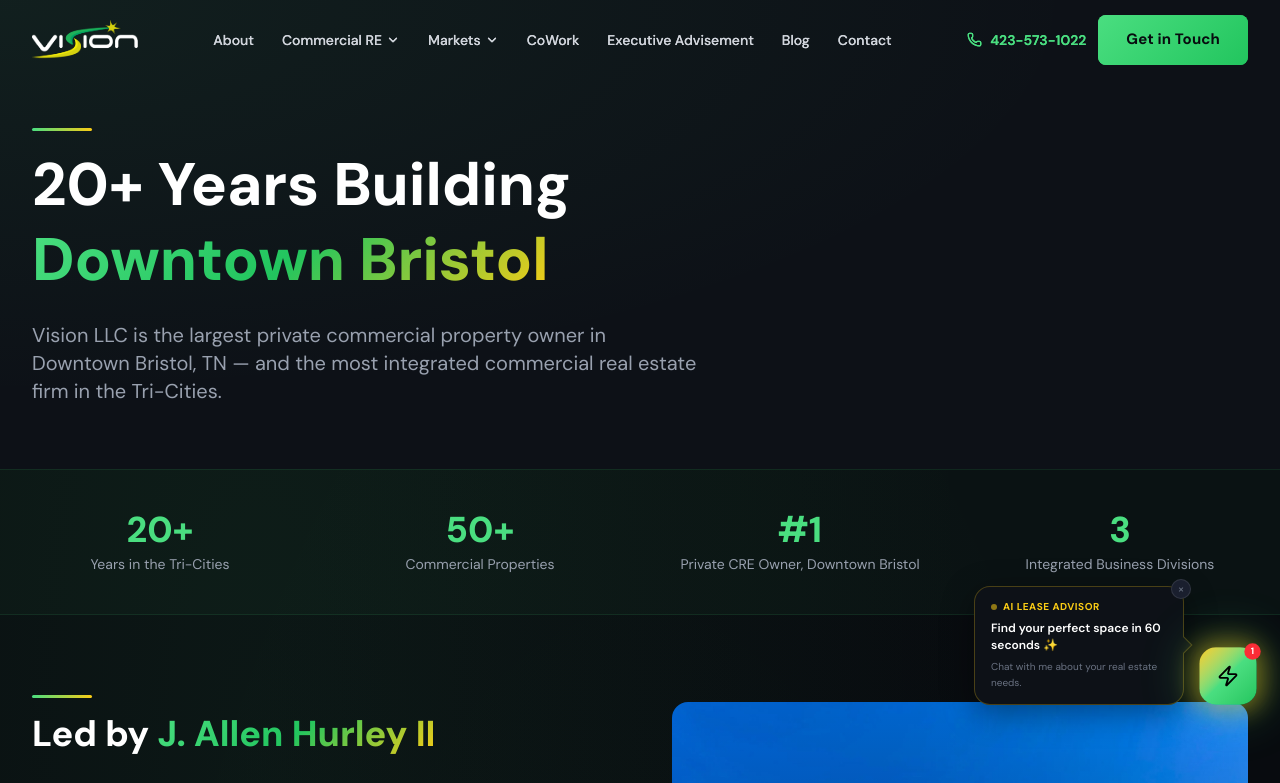
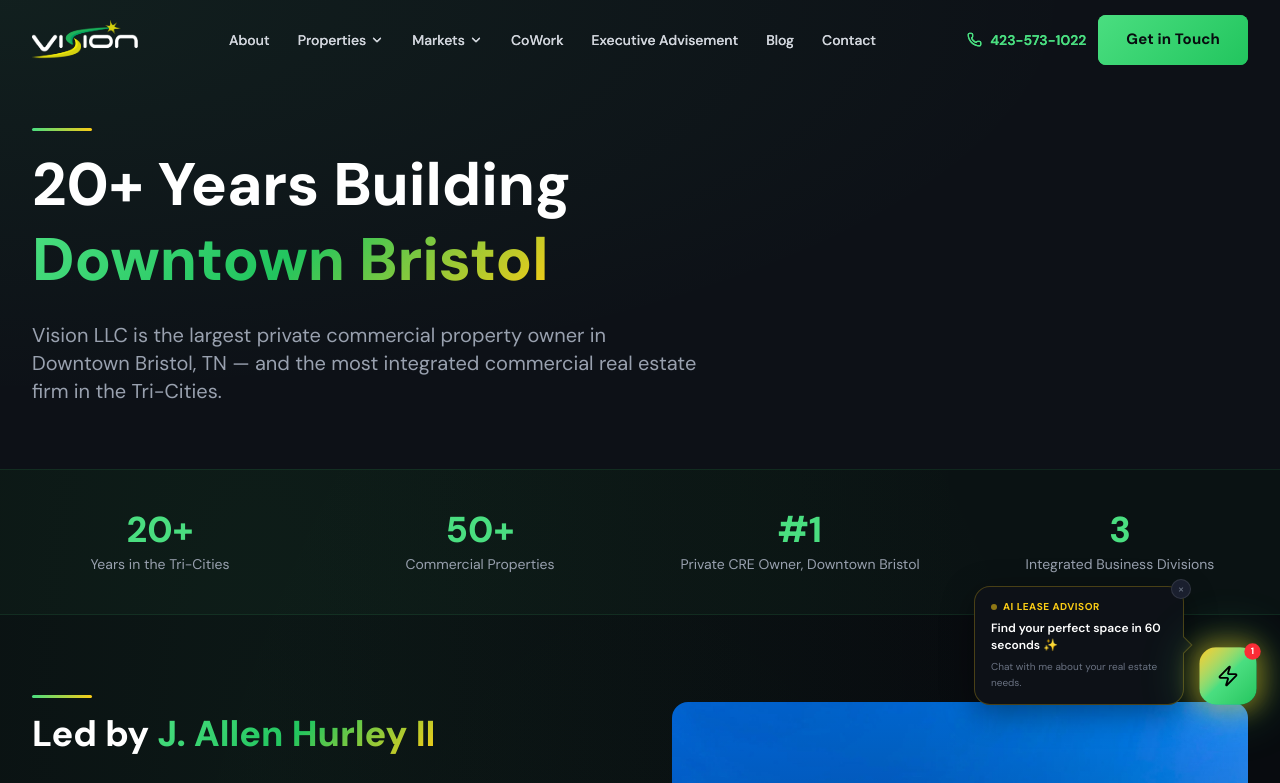
Before and after one commit to wireddigitalus-stack/vision, a Next.js app: page /about in a window 1280 px wide. Shown: the top 783 px of the page. Built offline with nearby package versions, Linux system fonts and the light colour scheme.

Commit message:
fix: rename nav label Commercial RE -> Properties

```diff
--- a/src/components/Navigation.tsx
+++ b/src/components/Navigation.tsx
@@ -12,7 +12,7 @@
     href: "/about",
   },
   {
-    label: "Commercial RE",
+    label: "Properties",
     href: "/commercial-real-estate",
     dropdown: [
       { label: "All Properties", href: "/commercial-real-estate" },
```
